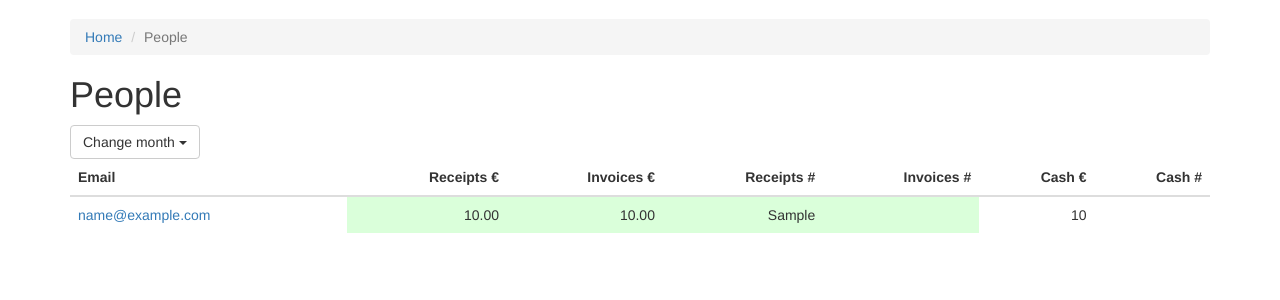
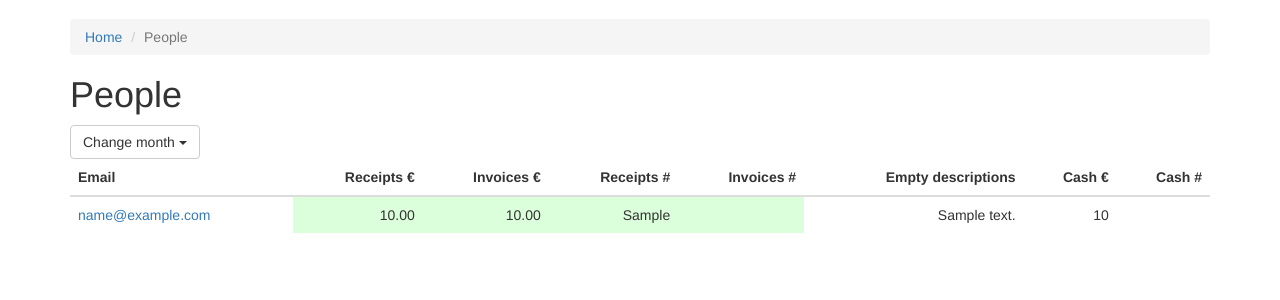
Before and after one commit to solinor/luovu-receipts, a Django app: template receipts/templates/people.html in a window 1280 px wide. Shown: the part 51-351 px from the top of the page. Run offline with Django 3.2, Linux system fonts and the light colour scheme; the template is opened without the code that fills it: most values are stand-ins (such as "Sample title", 1, 10 or a date in 2020); some libraries are stand-ins or nearby versions.

Commit message:
Add a new column for empty receipt descriptions

```diff
--- a/receipts/templates/people.html
+++ b/receipts/templates/people.html
@@ -53,6 +53,7 @@
       <th class="number-column">Invoices &euro;</th>
       <th class="number-column">Receipts #</th>
       <th class="number-column">Invoices #</th>
+      <th class="number-column">Empty descriptions</th>
       <th class="number-column">Cash &euro;</th>
       <th class="number-column">Cash #</th>
     </tr>
@@ -66,6 +67,7 @@
       <td class="number-column {% if person.data.sum_match %}matching-row{% else %}non-matching-row{% endif %}">{% if person.data.invoice_sum %}{{ person.data.invoice_sum|floatformat:2 }}{% endif %}</td>
       <td class="number-column {% if person.data.count_match %}matching-row{% else %}non-matching-row{% endif %}">{% if person.data.receipt_rows %}{{ person.data.receipt_rows }}{% endif %}</td>
       <td class="number-column {% if person.data.count_match %}matching-row{% else %}non-matching-row{% endif %}">{% if person.data.invoice_rows > 0 %}{{ person.data.invoice_rows }}{% endif %}</td>
+      <td class="number-column {% if person.data.empty_descriptions > 0 %}non-matching-row{% endif %}">{{ person.data.empty_descriptions }}</td>
       <td class="number-column">{% if person.data.cash_purchase_sum > 0 %}{{ person.data.cash_purchase_sum }}{% endif %}</td>
       <td class="number-column">{% if person.data.cash_purchase_rows > 0 %}{{ person.data.cash_purchase_rows }}{% endif %}</td>
     </tr>
--- a/receipts/views.py
+++ b/receipts/views.py
@@ -11,7 +11,7 @@ from django.contrib.auth.decorators import login_required
 from django.contrib.admin.views.decorators import staff_member_required
 from django.contrib import messages
 from django.db.models import Count, Sum
-from django.db.models.functions import TruncMonth, TruncYear
+from django.db.models.functions import TruncMonth, TruncYear, Length
 from receipts.models import LuovuReceipt, InvoiceRow
 from receipts.utils import get_all_users, refresh_receipts_for_user, get_latest_month_for_user, check_data_refresh
 from receipts.luovu_api import LuovuApi
@@ -123,6 +123,7 @@ def people_list(request, year, month):
     invoice_per_person_data = InvoiceRow.objects.filter(invoice_date__year=year).filter(invoice_date__month=month).values_list("card_holder_email_guess", "invoice_date").order_by("card_holder_email_guess", "invoice_date").annotate(rowcount=Count("row_identifier"))
     receipts_per_user_data = LuovuReceipt.objects.filter(date__year=year, date__month=month).exclude(state="deleted").exclude(account_number=1900).annotate(month=TruncMonth("date")).values_list("luovu_user", "month").order_by("luovu_user", "month").annotate(rowcount=Count("pk"))
     cash_purchases_per_user_data = LuovuReceipt.objects.filter(date__year=year, date__month=month).exclude(state="deleted").filter(account_number=1900).annotate(month=TruncMonth("date")).values_list("luovu_user", "month").order_by("luovu_user", "month").annotate(rowcount=Count("pk"))
+    receipts_without_descriptions = LuovuReceipt.objects.exclude(state="deleted").filter(date__year=year, date__month=month).annotate(description_length=Length("description")).filter(description_length=0).values_list("luovu_user", "description_length").order_by("luovu_user", "description_length").annotate(rowcount=Count("pk"))
 
     invoice_sum_per_person = InvoiceRow.objects.filter(invoice_date__year=year).filter(invoice_date__month=month).values_list("card_holder_email_guess", "invoice_date").order_by("card_holder_email_guess", "invoice_date").annotate(price_sum=Sum("row_price"))
     receipts_sum_per_user = LuovuReceipt.objects.filter(date__year=year, date__month=month).exclude(state="deleted").exclude(account_number=1900).annotate(month=TruncMonth("date")).values_list("luovu_user", "month").order_by("luovu_user", "month").annotate(price_sum=Sum("price"))
@@ -139,6 +140,8 @@ def people_list(request, year, month):
         invoice_per_person[user_email]["receipt_rows"] = cnt
     for user_email, _, cnt in cash_purchases_per_user_data:
         invoice_per_person[user_email]["cash_purchase_rows"] = cnt
+    for user_email, _, cnt in receipts_without_descriptions:
+        invoice_per_person[user_email]["empty_descriptions"] = cnt
     for user_email, _, price_sum in invoice_sum_per_person:
         invoice_per_person[user_email]["invoice_sum"] = price_sum
     for user_email, _, price_sum in receipts_sum_per_user:
@@ -161,6 +164,7 @@ def people_list(request, year, month):
             "invoice_sum": invoice_row["invoice_sum"],
             "receipts_sum": invoice_row["receipts_sum"],
             "cash_purchase_sum": invoice_row["cash_purchase_sum"],
+            "empty_descriptions": invoice_row["empty_descriptions"],
         }
         if row["invoice_rows"] == row["receipt_rows"]:
             row["count_match"] = True
```
